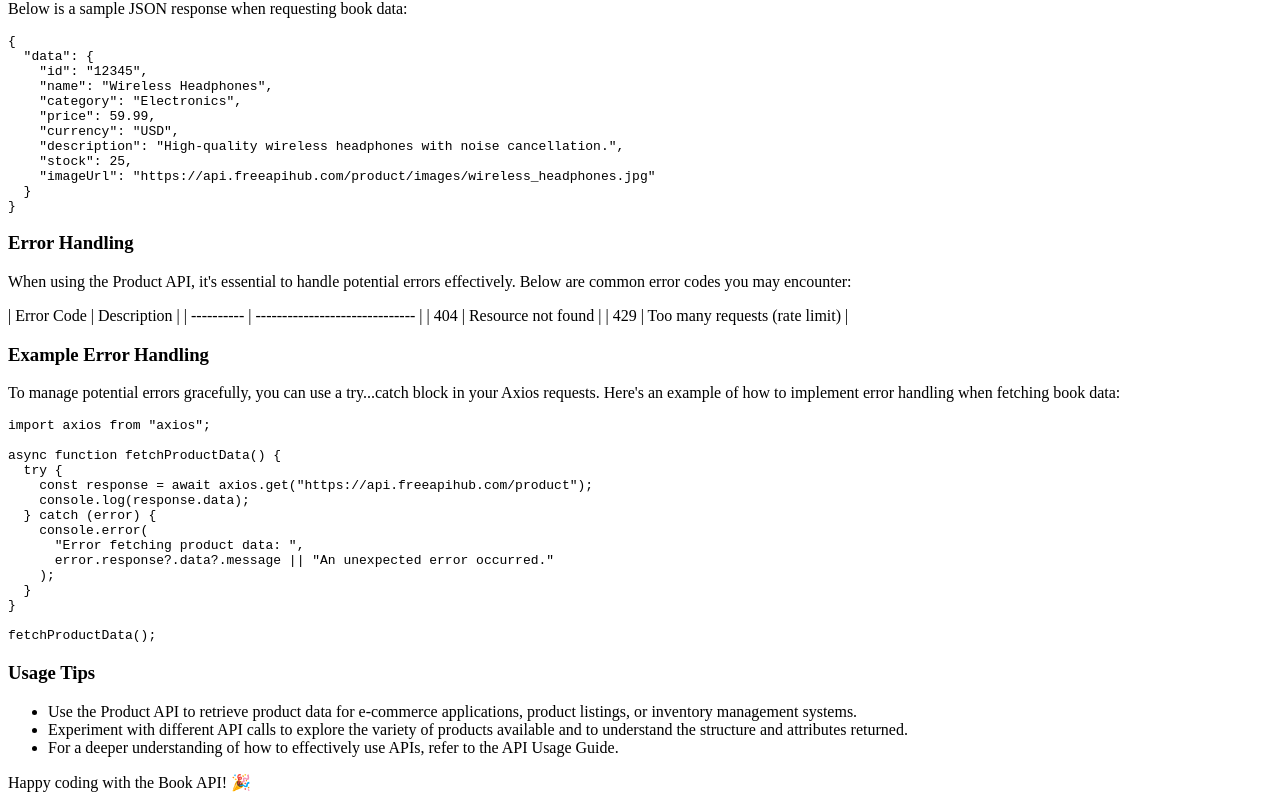
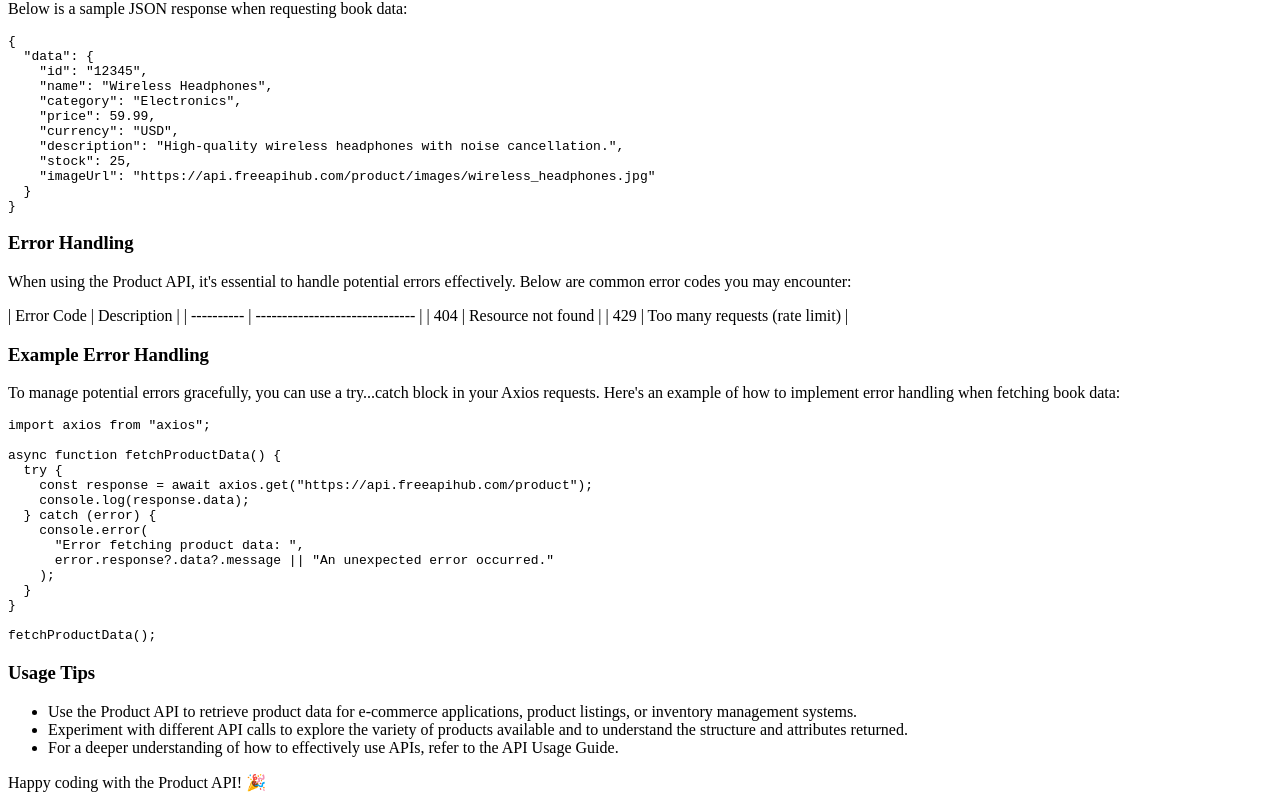
Before and after one commit to rehan-adi/FreeApiHub, a Next.js app in the folder apps/freeapihub-docs/: page /docs/explore_all_apis/product in a window 1280 px wide. Shown: the part 751-1559 px from the top of the page. Built offline with nearby package versions, Linux system fonts and the light colour scheme.

Commit message:
fix api name

```diff
--- a/apps/freeapihub-docs/pages/docs/explore_all_apis/product.mdx
+++ b/apps/freeapihub-docs/pages/docs/explore_all_apis/product.mdx
@@ -104,4 +104,4 @@ fetchProductData();
 - Experiment with different API calls to explore the variety of products available and to understand the structure and attributes returned.
 - For a deeper understanding of how to effectively use APIs, refer to the API Usage Guide.
 
-Happy coding with the Book API! 🎉
+Happy coding with the Product API! 🎉
```
